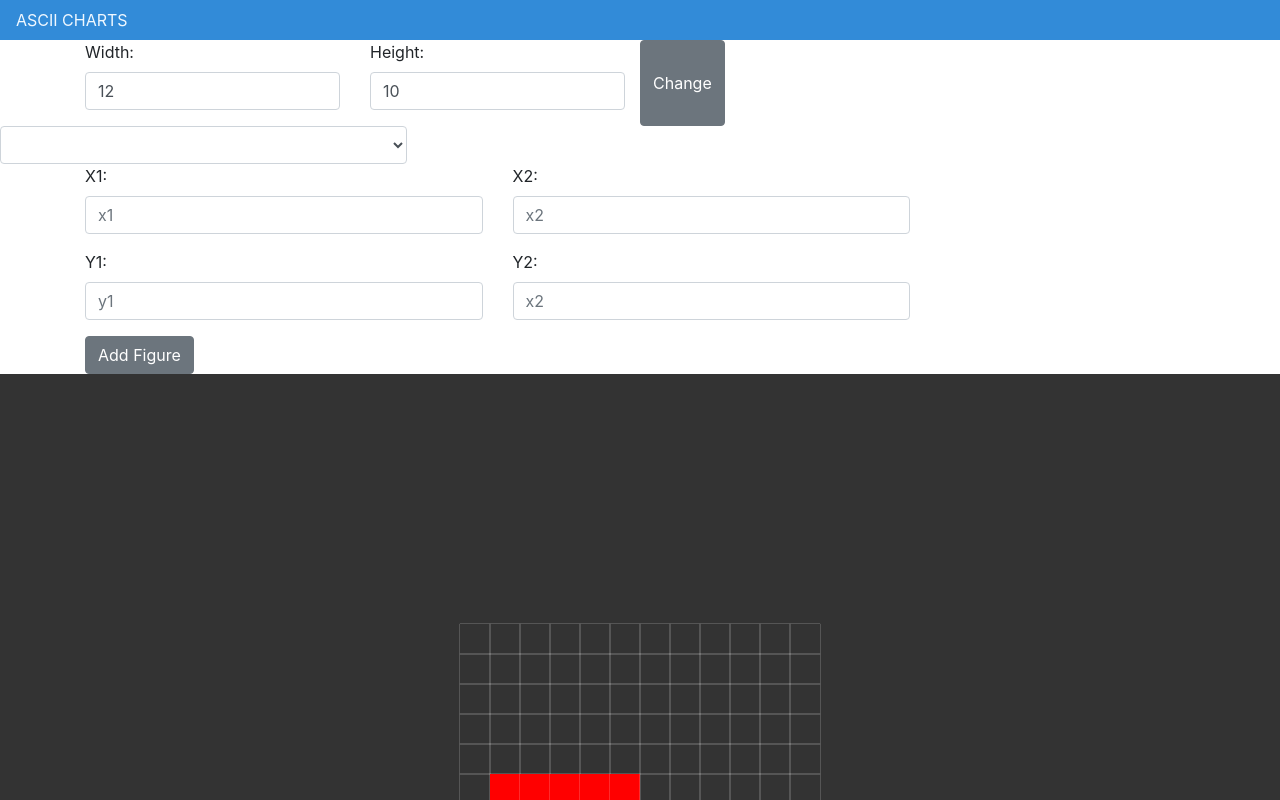
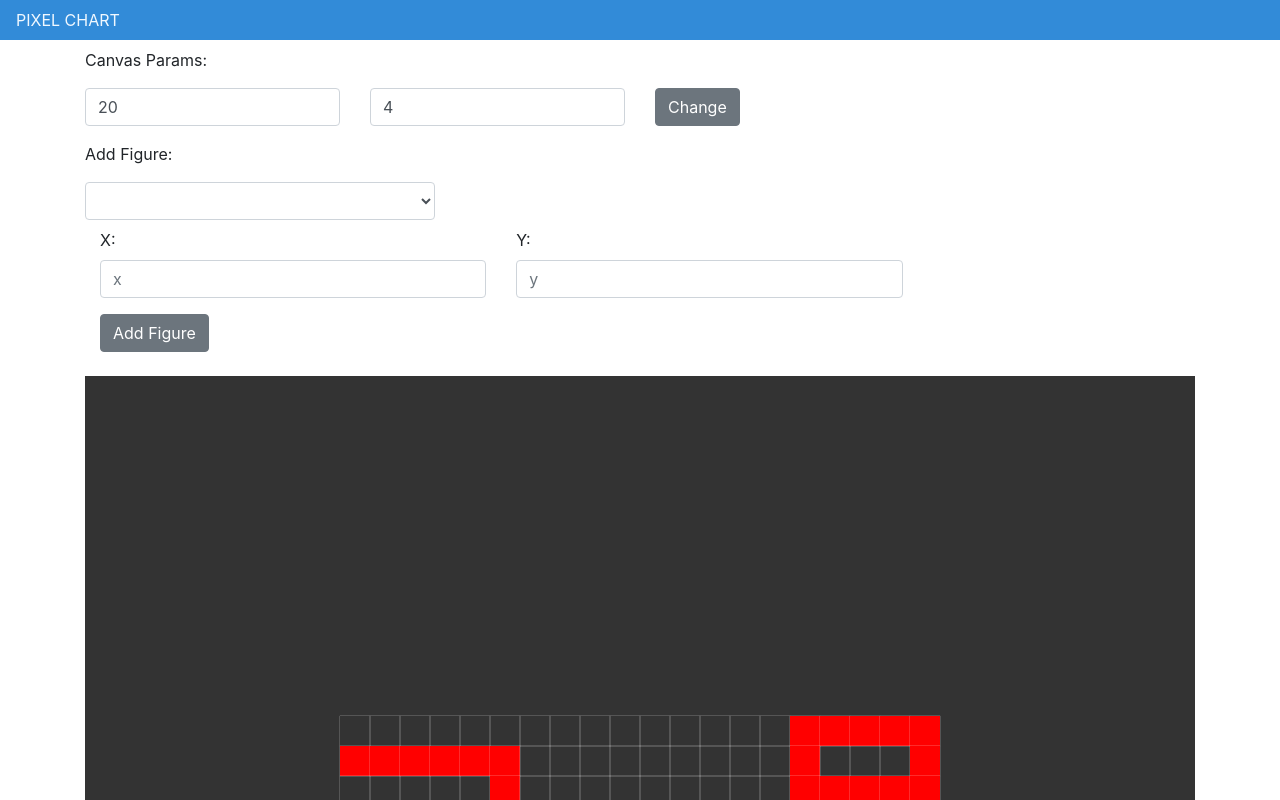
Before and after one commit to Yemelia/PixelArtReact, a React app: page / in a window 1280 px wide. Shown: the top 800 px of the page. Built offline with nearby package versions, Linux system fonts and the light colour scheme.

Commit message:
drawing bucketFill in pogress

```diff
--- a/src/App.scss
+++ b/src/App.scss
@@ -1,36 +1,4 @@
-.App {
-  text-align: center;
-}
 
-.App-logo {
-  animation: App-logo-spin infinite 20s linear;
-  height: 40vmin;
-}
-
-.App-header {
-  background-color: #282c34;
-  min-height: 100vh;
-  display: flex;
-  flex-direction: column;
-  align-items: center;
-  justify-content: center;
-  font-size: calc(10px + 2vmin);
-  color: white;
-}
-
-.App-link {
-  color: #61dafb;
-}
-
-@keyframes App-logo-spin {
-  from {
-    transform: rotate(0deg);
-  }
-  to {
-    transform: rotate(360deg);
-  }
-}
-
-.red {
+.drawed-pixel {
   background-color: red;
 }
--- a/src/components/Body/index.js
+++ b/src/components/Body/index.js
@@ -7,9 +7,11 @@ import ChartFigures from '../../containers/ChartFigures/';
 const Body = () => {
   return (
     <div>
-      <ChartParams />
-      <ChartFigures />
-      <Chart />
+      <div className="container">
+        <ChartParams />
+        <ChartFigures />
+        <Chart />
+      </div>
     </div>
   );
 };
--- a/src/components/Chart/ChartParams.js
+++ b/src/components/Chart/ChartParams.js
@@ -29,35 +29,36 @@ class ChartParams extends Component {
       height,
     } = this.state;
     return (
-      <div className="chart-params__container container">
+      <div className="chart-params__container mt-2">
+        <p>Canvas Params:</p>
         <div className="row">
           <FormGroup className="col-md-3">
-            <Label for="width">Width:</Label>
             <Input
               type="text"
               name="width"
               id="width"
               value={width}
               onChange={this.handleInputChange}
-              placeholder="table width"
+              placeholder="canvas width"
             />
           </FormGroup>
           <FormGroup className="col-md-3">
-            <Label for="height">Height:</Label>
             <Input
               type="text"
               name="height"
               id="height"
               value={height}
               onChange={this.handleInputChange}
-              placeholder="table height"
+              placeholder="canvas height"
             />
           </FormGroup>
-          <Button
-            onClick={this.setChartPrams}
-          >
-            Change
-          </Button>
+          <div className="col-md-4">
+            <Button
+              onClick={this.setChartPrams}
+            >
+              Change
+            </Button>
+          </div>
         </div>
       </div>
     );
--- a/src/components/Chart/index.js
+++ b/src/components/Chart/index.js
@@ -1,7 +1,7 @@
 import React, { Component } from 'react';
 import { times } from 'lodash';
 
-import { isDraw } from '../../helpers';
+import { isDrawPixel } from '../../helpers';
 
 import './index.scss';
 
@@ -15,15 +15,19 @@ class Chart extends Component {
     const { x: widthX, y: widthY } = chart;
 
     return (
-      <div className="chart__container">
+      <div className="chart__container mt-4">
         <div className="canvas">
-          {times(widthY, (indexY) => (
-            <div key={`${indexY}-row`} className="row">
-              {times(widthX, (indexX) => {
-                return <div key={`${indexY}-${indexX}-pixel`} className={`pixel ${isDraw(figures, indexX, indexY) ? 'red' : ''}`}></div>;
-              })}
-            </div>
-          ))}
+          {times(widthY + 1, (indexY) => {
+            if (indexY === 0) return;
+            return (
+              <div key={`${indexY}-row`} className="row">
+                {times(widthX + 1, (indexX) => {
+                  if (indexX === 0) return;
+                  return <div key={`${indexY}-${indexX}-pixel`} className={`pixel ${isDrawPixel(figures, indexX, indexY) ? 'drawed-pixel' : ''}`}></div>;
+                })}
+              </div>
+            );
+          })}
         </div>
       </div>
     );
--- /dev/null
+++ b/src/components/ChartFigures/BucketFill.jsx
@@ -0,0 +1,76 @@
+import React, { Component } from 'react';
+import { Input, Label, FormGroup, Button } from 'reactstrap';
+
+class BucketFillParams extends Component {
+  constructor(props) {
+    super(props);
+    this.state = {
+      x: '',
+      y: '',
+    };
+
+    this.handleInputChange = this.handleInputChange.bind(this);
+    this.addFigure = this.addFigure.bind(this);
+  }
+
+  handleInputChange(event) {
+    const input = event.target;
+
+    this.setState({ [input.name]: +input.value });
+  }
+
+  addFigure() {
+    this.props.addFigure({
+      type: 'bucketFill',
+      ...this.state
+    });
+  }
+
+  render() {
+    const {
+      x,
+      y,
+    } = this.state;
+    return (
+      <div className="line-params__container container">
+        <div className="row">
+          <div className="col-md-9">
+            <div className="row">
+              <FormGroup className="col-md-6">
+                <Label for="x1">X:</Label>
+                <Input
+                  type="text"
+                  name="x"
+                  id="x"
+                  value={x}
+                  onChange={this.handleInputChange}
+                  placeholder="x"
+                />
+              </FormGroup>
+              <FormGroup className="col-md-6">
+                <Label for="y1">Y:</Label>
+                <Input
+                  type="text"
+                  name="y"
+                  id="y"
+                  value={y}
+                  onChange={this.handleInputChange}
+                  placeholder="y"
+                />
+              </FormGroup>
+              <div className="col-md-3">
+                <Button
+                  onClick={this.addFigure}
+                >
+                  Add Figure
+                </Button>
+              </div>
+            </div>
+          </div>
+        </div>
+      </div>
+    );
+  }
+}
+
+export default BucketFillParams;
--- a/src/components/ChartFigures/index.jsx
+++ b/src/components/ChartFigures/index.jsx
@@ -3,12 +3,13 @@ import { Input } from 'reactstrap';
 
 import LineParams from './LineParams';
 import RectangleParams from './RectangleParams';
+import BucketFillParams from './BucketFill';
 
 class ChartFigures extends Component {
   constructor(props) {
     super(props);
     this.state = {
-      figure: 'rectangle',
+      figure: 'bucketFill',
     };
 
     this.handleInputChange = this.handleInputChange.bind(this);
@@ -26,7 +27,8 @@ class ChartFigures extends Component {
     console.log(this.props);
     return (
       <div className="chart-figures__container">
-        <div className="row">
+        <p>Add Figure:</p>
+        <div className="row mb-2">
           <div className="col-md-4">
             <Input
               type="select"
@@ -36,6 +38,7 @@ class ChartFigures extends Component {
               <option />
               <option value="rectangle">Rectangle</option>
               <option value="line">Line</option>
+              <option value="bucketFill">Bucket Fill</option>
             </Input>
           </div>
         </div>
@@ -49,6 +52,11 @@ class ChartFigures extends Component {
             addFigure={this.props.addFigure}
           />
         }
+        {figure === 'bucketFill' &&
+          <BucketFillParams
+            addFigure={this.props.addFigure}
+          />
+        }
       </div>
     );
   }
--- a/src/components/Header/index.jsx
+++ b/src/components/Header/index.jsx
@@ -7,7 +7,7 @@ import './index.scss';
 
 const Header = () => (
   <Navbar className="header">
-    <a href="/">ASCII CHARTS</a>
+    <a href="/">PIXEL CHART</a>
   </Navbar>
 );
 
--- a/src/helpers.js
+++ b/src/helpers.js
@@ -1,6 +1,6 @@
+import { compact } from 'lodash';
 
-
-function drawLine(figure, indexX, indexY, index) {
+function drawLine(figure, indexX, indexY) {
   if (figure.y1 === figure.y2 && figure.y1 === indexY) {
     if (indexX >= figure.x1 && indexX <= figure.x2) {
       return true;
@@ -16,7 +16,7 @@ function drawLine(figure, indexX, indexY, index) {
   return false;
 }
 
-function drawRectangle(figure, indexX, indexY, index) {
+function drawRectangle(figure, indexX, indexY) {
   if (figure.y1 === indexY) {
     if (indexX >= figure.x1 && indexX <= figure.x2) {
       return true;
@@ -44,7 +44,30 @@ function drawRectangle(figure, indexX, indexY, index) {
   return false;
 }
 
-export function isDraw(figures, indexX, indexY) {
+function drawBucketFill(figures, bucketFill, indexX, indexY) {
+  const filtredFigures = figures.filter(figure => figure.type !== 'bucketFill');
+
+  return filtredFigures.some(figure => {
+    if (indexY === figure.y1) {
+      if (figure.x1 !== 1) {
+        if (indexX < figure.x1) {
+          return true;
+        }
+      } else if (figure.x1 === 1 && indexX === 1) {
+        return false;
+      } else {
+
+        const a = filtredFigures.filter(f => {
+          if ((f.x1 !== 1 && f.x1 > indexX) || (f.x1 === 1 && indexX > f.x2)) return f;
+        });
+        if (a.length > 0) return true;
+      }
+    }
+    return false;
+  });
+}
+
+export function isDrawPixel(figures, indexX, indexY) {
   let isDraw = false;
 
   isDraw = figures.some(figure => {
@@ -54,6 +77,9 @@ export function isDraw(figures, indexX, indexY) {
     if (figure.type === 'rectangle') {
       return drawRectangle(figure, indexX, indexY);
     }
+    if (figure.type === 'bucketFill') {
+      return drawBucketFill(figures, figure, indexX, indexY);
+    }
 
     return false;
   });
--- a/src/store/configureStore.js
+++ b/src/store/configureStore.js
@@ -7,16 +7,30 @@ const composeEnhancer = window.__REDUX_DEVTOOLS_EXTENSION_COMPOSE__ || compose;
 
 const initialState = {
   chart: {
-    x: 12,
-    y: 10,
+    x: 20,
+    y: 4,
   },
   figures: [
     {
       type: 'line',
       x1: 1,
-      x2: 5,
-      y1: 5,
-      y2: 5,
+      x2: 6,
+      y1: 2,
+      y2: 2
+    },
+    {
+      type: 'line',
+      x1: 6,
+      x2: 6,
+      y1: 3,
+      y2: 4
+    },
+    {
+      type: 'rectangle',
+      x1: 16,
+      x2: 20,
+      y1: 1,
+      y2: 3
     }
   ],
 };
```
